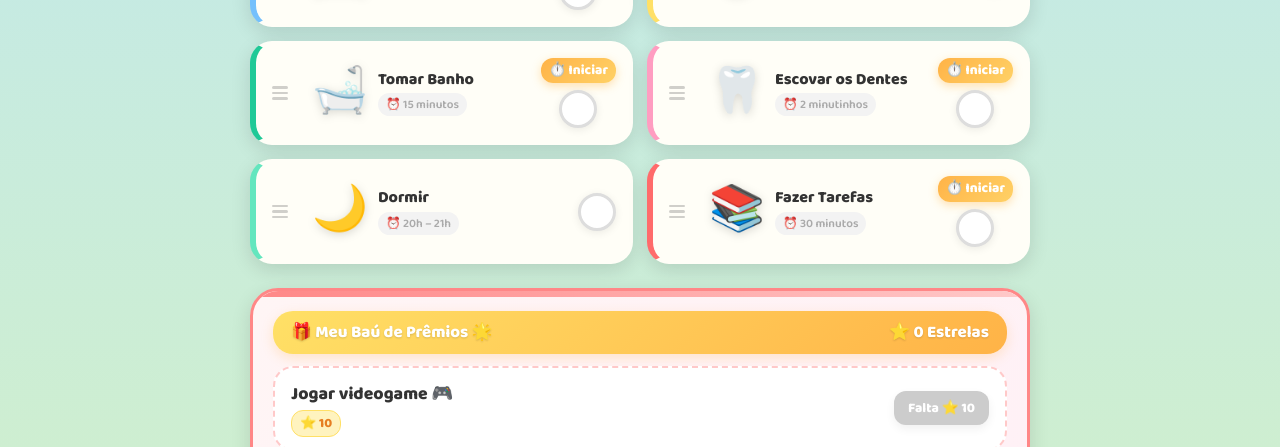
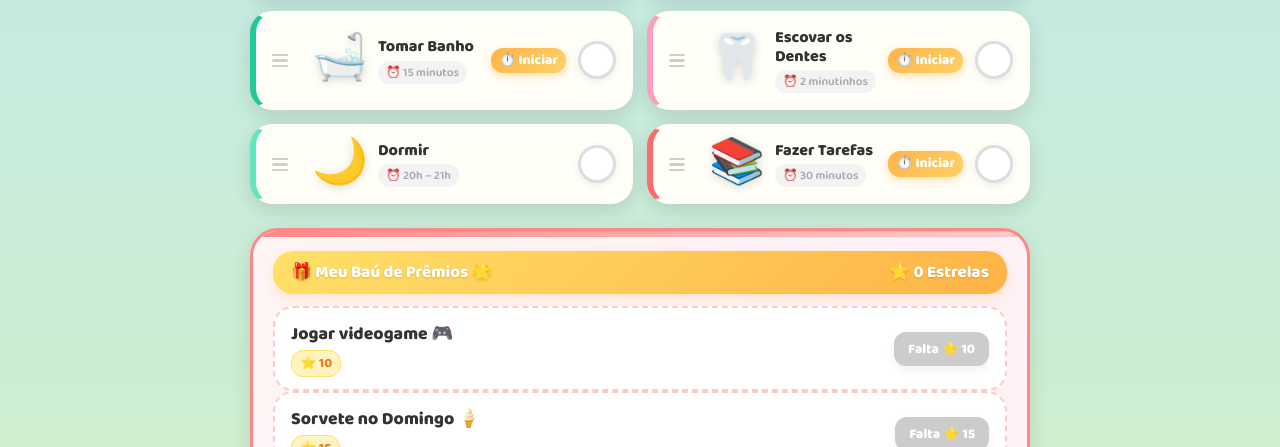
Before and after one commit to rodriguestargino/tarefas-app-infantil, a website built with Vite: page index.html in a window 1280 px wide. Shown: the part 773-1220 px from the top of the page. Built offline with nearby package versions, Linux system fonts and the light colour scheme; some packages are replaced by stand-ins of ours; no server answers.

Commit message:
style: fix check-circle alignment by switching card-right to row flex

```diff
--- a/src/styles/components.css
+++ b/src/styles/components.css
@@ -63,7 +63,7 @@
 .task-name { font-size: 1rem; font-weight: 800; color: #333; line-height: 1.2; margin-bottom: 2px; }
 .task-time { font-size: 0.74rem; color: #aaa; font-weight: 600; background: #f3f3f3; border-radius: 20px; padding: 2px 8px; display: inline-block; }
 
-.card-right { display: flex; flex-direction: column; align-items: center; gap: 7px; flex-shrink: 0; }
+.card-right { display: flex; flex-direction: row; align-items: center; gap: 12px; flex-shrink: 0; }
 
 .timer-start-btn {
   background: linear-gradient(135deg, #FFB347, #FFD166); border: none; border-radius: 12px;
```
